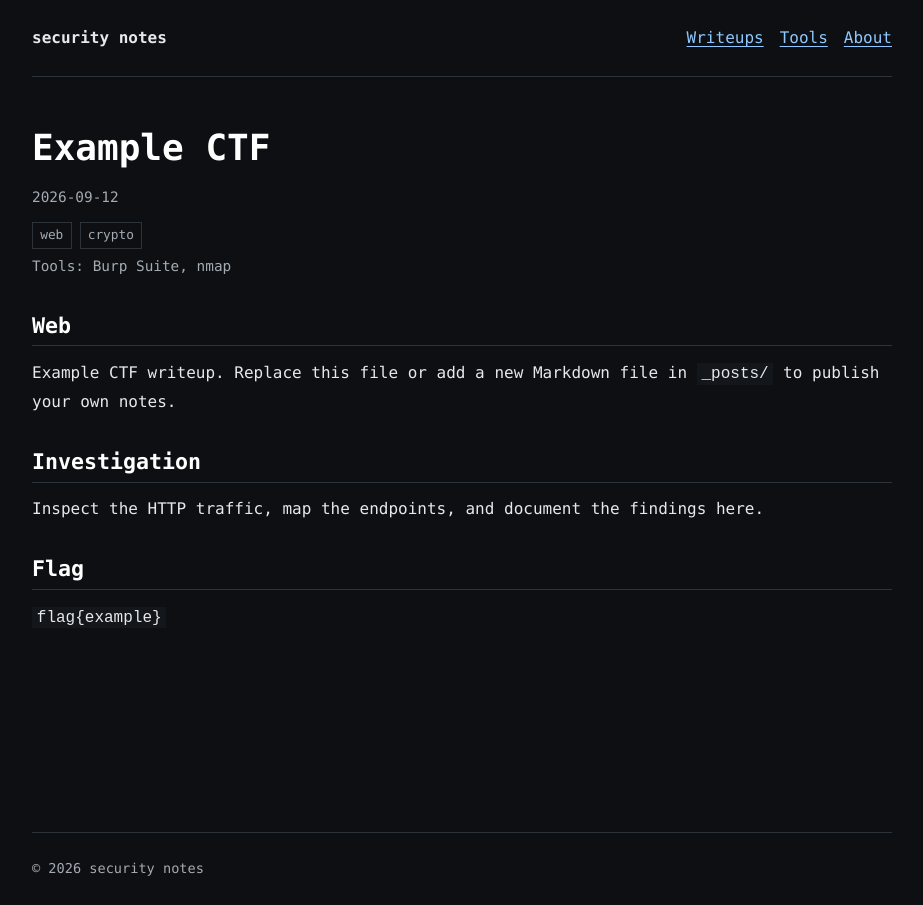
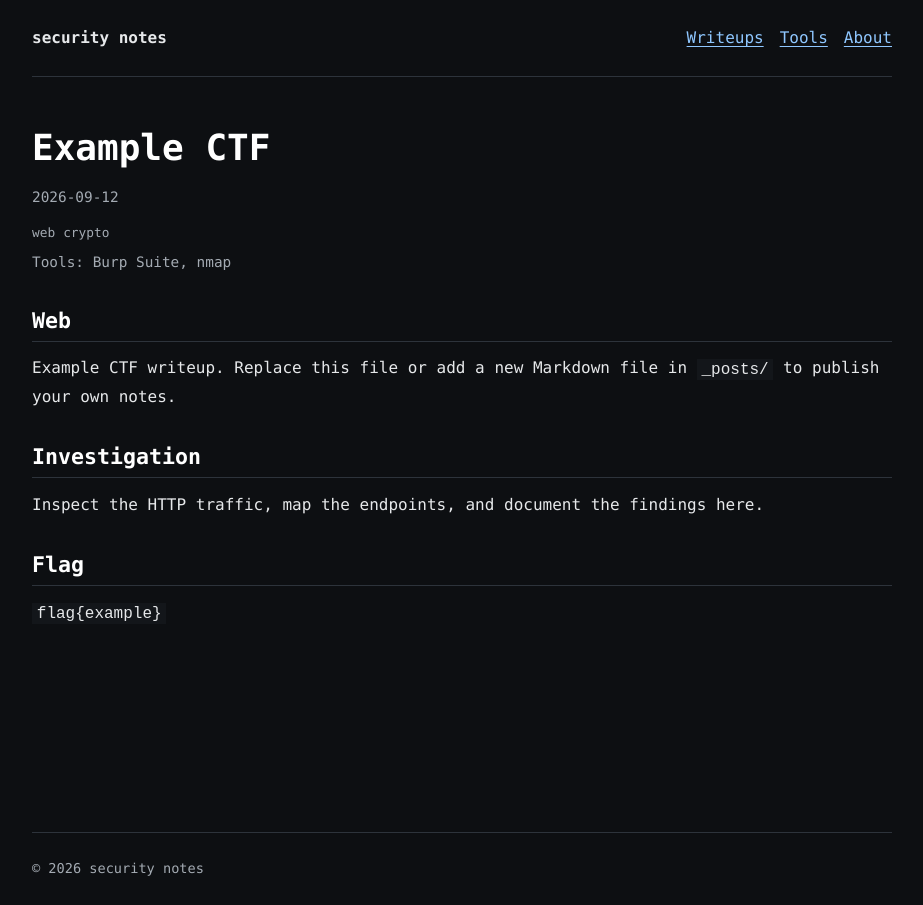
Before and after one commit to softbloomxo/security-notes, a Jekyll site: the page built from _posts/2026-09-12-example-ctf.md, in a window 1280 px wide. Shown: the whole page, without its empty margins (178-1101 px from the left). Built offline with Jekyll 4.4.1, drawn with Linux system fonts in a browser that asks for light colours.

Commit message:
Simplify writeup tag styling

```diff
--- a/assets/css/style.css
+++ b/assets/css/style.css
@@ -52,7 +52,7 @@ img { max-width: 100%; height: auto; }
 .page-header { margin-bottom: 2rem; }
 .meta { color: var(--muted); margin: 0.35rem 0 0; font-size: 0.9rem; }
 .tag-list { display: flex; flex-wrap: wrap; gap: 0.5rem; margin: 0.75rem 0 0; padding: 0; list-style: none; }
-.tag-list li { margin: 0; padding: 0.08rem 0.45rem; border: 1px solid var(--line); color: var(--muted); font-size: 0.8rem; }
+.tag-list li { margin: 0; color: var(--muted); font-size: 0.8rem; }
 .content-list { padding: 0; list-style: none; }
 .content-list li { padding: 0.75rem 0; border-bottom: 1px solid var(--line); }
 .content-list time { color: var(--muted); margin-right: 0.7rem; white-space: nowrap; }
```
